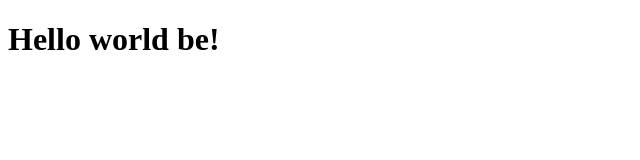
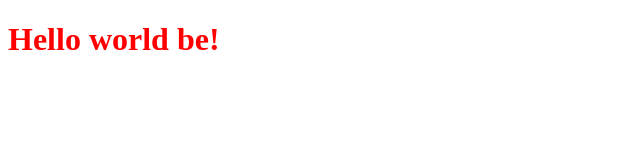
Before and after one commit to mincho961/f1-itpg, a plain HTML site: page index.html in a window 1280 px wide. Shown: the whole page, without its empty margins (0-640 px from the left). Drawn offline with Linux system fonts and the light colour scheme.

Commit message:
Coloured test

```diff
--- a/index.html
+++ b/index.html
@@ -4,6 +4,7 @@
     <meta charset="UTF-8">
     <meta http-equiv="X-UA-Compatible" content="IE=edge">
     <meta name="viewport" content="width=device-width, initial-scale=1.0">
+    <link rel="stylesheet" href="styles.css">
     <title>Mylchi</title>
 </head>
 <body>
--- /dev/null
+++ b/styles.css
@@ -0,0 +1,3 @@
+body {
+    color: red;
+}
```
